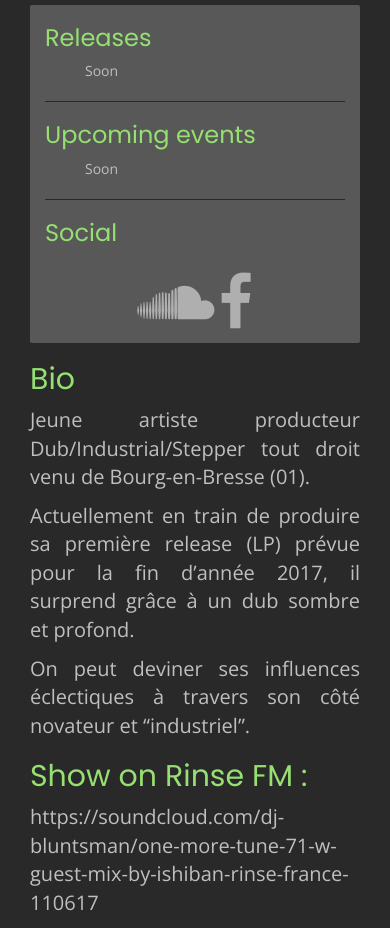
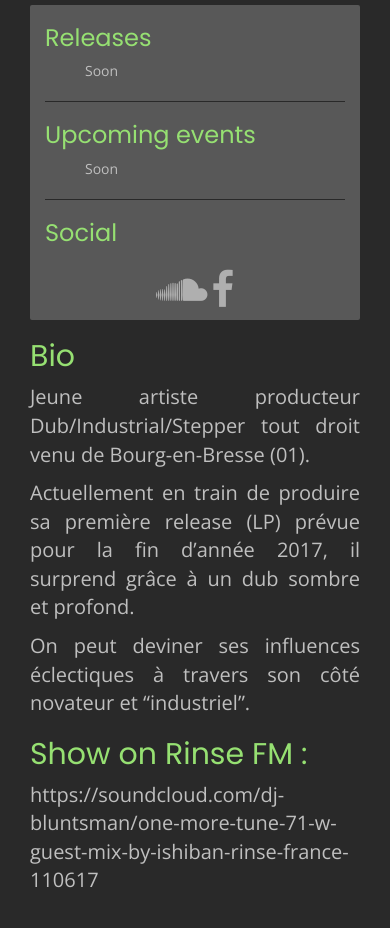
Before and after one commit to ndavi/exo-booking, a Jekyll site: the page built from _artists/ishiban.md, in a window 390 px wide. Shown: the part 431-1359 px from the top of the page. Built offline with Jekyll 4.4.1, drawn with Linux system fonts in a browser that asks for light colours; nearby versions of some CDN libraries; after the commit the page ends 1336 px from its top, so only the background shows below that.

```diff
--- a/_layouts/artist.html
+++ b/_layouts/artist.html
@@ -37,7 +37,7 @@
             </ul>
             <hr />
             <h3>Social</h3>
-            <div class="social col-xs-12">
+            <div class="social col-md-{{ 12 / page.social.index }} col-xs-12">
                 {% for link in page.social %}
                     {% if link.url %}
                         <a class="fa fa-{{ link.name }}" href="{{ link.url }}"></a>
--- a/css/styles.css
+++ b/css/styles.css
@@ -153,7 +153,7 @@
 .fa {
     color: #afafaf;
     margin-top: 10px;
-    font-size: 6rem !important;
+    font-size: 4rem !important;
     text-decoration: none;
 }
 .fa:focus,
```
